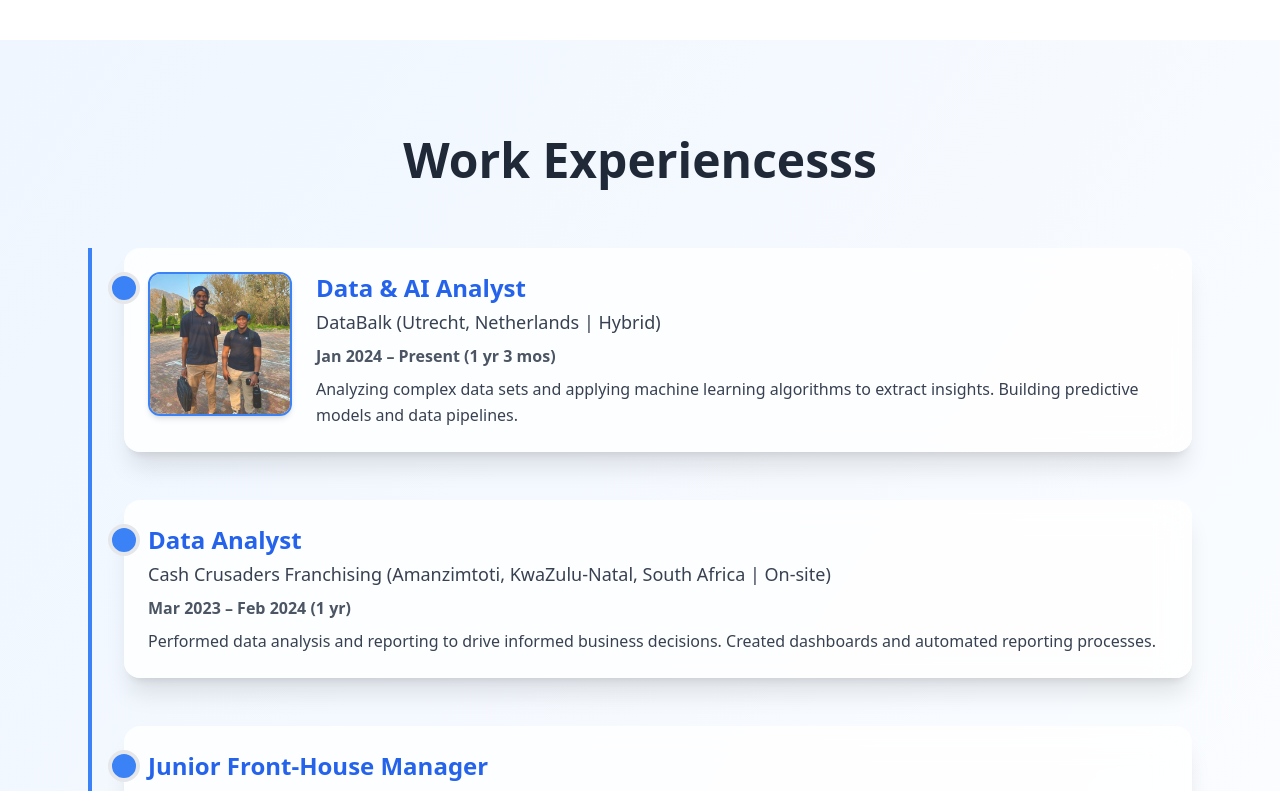
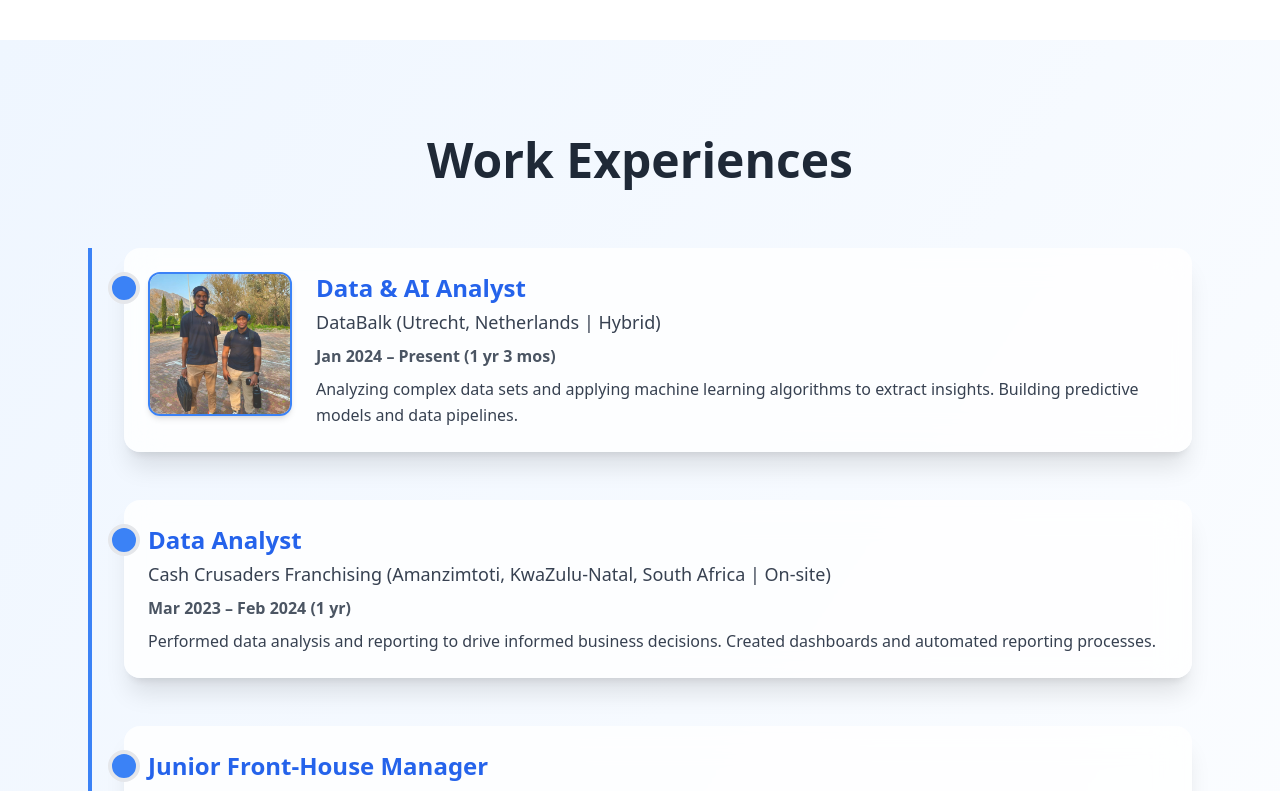
Before and after one commit to Gradi03/Panashe-Resume, a React (Vite) app in the folder frontend/: page / in a window 1280 px wide. Shown: the part 2080-2871 px from the top of the page. Built offline with nearby package versions, Linux system fonts and the light colour scheme.

Commit message:
I run npm run build to make sure that the images I recently added is also working in vercel

```diff
--- a/frontend/src/pages/Experience.jsx
+++ b/frontend/src/pages/Experience.jsx
@@ -1,7 +1,7 @@
 import React from 'react';
 import { motion } from 'framer-motion';
 import panden from '../assets/panden.jpg';
-import Scottburghhigh from '../assets/Scottburghhigh.png';
+import Scottburghhigh from '/assets/scottburghhigh.png';
 
 const experiences = [
   {
@@ -50,7 +50,7 @@ const Experience = () => {
           viewport={{ once: true }}
           transition={{ duration: 1 }}
         >
-          Work Experiencesss
+          Work Experiences
         </motion.h2>
 
         <div className="relative border-l-4 border-blue-500 pl-8 space-y-12">
```
Also changed, not shown: frontend/public/assets/scottburghhigh.png (renamed from frontend/src/assets/scottburghhigh.png).
